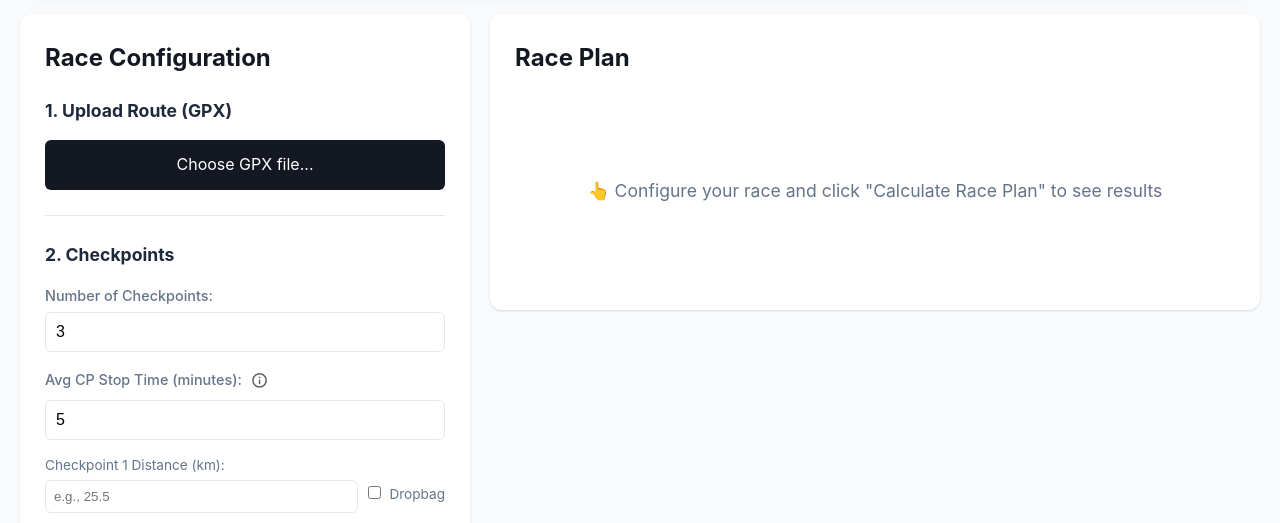
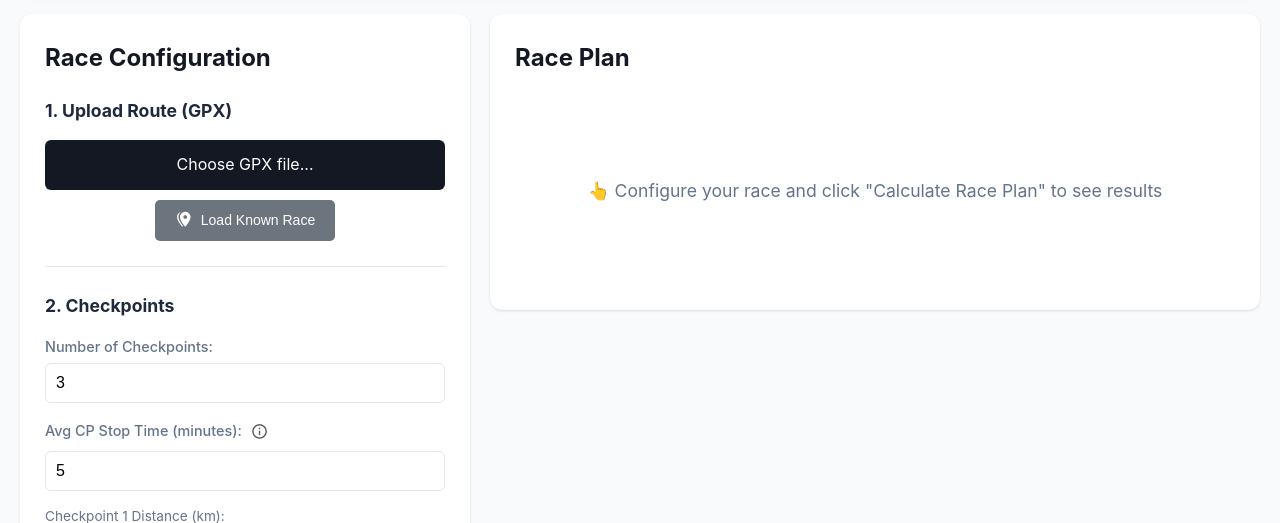
Before and after one commit to lennon101/RaceCraft, a Flask app: page / in a window 1280 px wide. Shown: the part 272-795 px from the top of the page. Run offline with Flask 3, Linux system fonts and the light colour scheme; some libraries are stand-ins or nearby versions.

Commit message:
Add Load Known Races feature with backend and frontend implementation
Co-authored-by: lennon101 <1709944+lennon101@users.noreply.github.com>

```diff
--- a/app.py
+++ b/app.py
@@ -130,16 +130,19 @@ if os.environ.get('FLASK_ENV') == 'production' or os.path.exists('/app'):
     # Docker/production environment
     app.config['UPLOAD_FOLDER'] = '/app/data/uploads'
     app.config['SAVED_PLANS_FOLDER'] = '/app/data/saved_plans'
+    app.config['KNOWN_RACES_FOLDER'] = '/app/data/known_races'
 else:
     # Local development environment
     app.config['UPLOAD_FOLDER'] = os.path.join(os.getcwd(), 'FuelPlanData', 'uploads')
     app.config['SAVED_PLANS_FOLDER'] = os.path.join(os.getcwd(), 'FuelPlanData', 'saved_plans')
+    app.config['KNOWN_RACES_FOLDER'] = os.path.join(os.getcwd(), 'FuelPlanData', 'known_races')
 
 app.config['MAX_CONTENT_LENGTH'] = 16 * 1024 * 1024  # 16MB max file size
 
 # Ensure directories exist
 os.makedirs(app.config['UPLOAD_FOLDER'], exist_ok=True)
 os.makedirs(app.config['SAVED_PLANS_FOLDER'], exist_ok=True)
+os.makedirs(app.config['KNOWN_RACES_FOLDER'], exist_ok=True)
 
 # Constants
 DEFAULT_CARBS_PER_HOUR = 60.0
@@ -851,6 +854,116 @@ def upload_gpx():
         })
     except Exception as e:
         return jsonify({'error': f'Error parsing GPX file: {str(e)}'}), 400
+
+def parse_known_race_filename(filename):
+    """
+    Parse known race filename according to format: Race_Organiser-race_name-year.gpx
+    Returns dict with organiser, race_name, year, or None if invalid format.
+    """
+    if not filename.endswith('.gpx'):
+        return None
+
+    # Remove .gpx extension
+    name_without_ext = filename[:-4]
+
+    # Split by '-' and expect at least 3 parts
+    parts = name_without_ext.split('-')
+    if len(parts) < 3:
+        return None
+
+    # Last part should be a 4-digit year
+    year_str = parts[-1]
+    if not (year_str.isdigit() and len(year_str) == 4):
+        return None
+
+    # First part is organiser, everything in between is race name
+    organiser = parts[0]
+    race_name = '-'.join(parts[1:-1])  # Join middle parts back together
+    year = int(year_str)
+
+    return {
+        'organiser': organiser,
+        'race_name': race_name.replace('_', ' '),  # Convert underscores to spaces
+        'year': year,
+        'filename': filename
+    }
+
+@app.route('/api/list-known-races', methods=['GET'])
+def list_known_races():
+    """List all known races from the known_races directory."""
+    try:
+        known_races_folder = app.config['KNOWN_RACES_FOLDER']
+
+        if not os.path.exists(known_races_folder):
+            return jsonify({'races': [], 'error': 'Known races folder not found'})
+
+        races = []
+        for filename in os.listdir(known_races_folder):
+            if filename.endswith('.gpx'):
+                parsed = parse_known_race_filename(filename)
+                if parsed:
+                    # Add full path for internal use
+                    parsed['filepath'] = os.path.join(known_races_folder, filename)
+                    races.append(parsed)
+
+        # Sort by year (descending), then by organiser, then by race name
+        races.sort(key=lambda x: (-x['year'], x['organiser'], x['race_name']))
+
+        # Group by organiser
+        grouped = {}
+        for race in races:
+            organiser = race['organiser']
+            if organiser not in grouped:
+                grouped[organiser] = []
+            grouped[organiser].append(race)
+
+        return jsonify({
+            'races': races,
+            'grouped': grouped
+        })
+    except Exception as e:
+        return jsonify({'error': f'Error listing known races: {str(e)}'}), 500
+
+@app.route('/api/load-known-race/<filename>', methods=['GET'])
+def load_known_race(filename):
+    """Load a known race GPX file."""
+    try:
+        from werkzeug.utils import secure_filename
+        secure_name = secure_filename(filename)
+        filepath = os.path.join(app.config['KNOWN_RACES_FOLDER'], secure_name)
+
+        if not os.path.exists(filepath):
+            return jsonify({'error': 'Known race file not found'}), 404
+
+        # Parse the GPX file
+        trackpoints = parse_gpx_file(filepath)
+        total_distance = calculate_total_distance(trackpoints)
+
+        # Calculate total elevation
+        total_elev_gain = 0.0
+        total_elev_loss = 0.0
+        for i in range(len(trackpoints) - 1):
+            elev_change = trackpoints[i + 1][2] - trackpoints[i][2]
+            if elev_change > 0:
+                total_elev_gain += elev_change
+            else:
+                total_elev_loss += abs(elev_change)
+
+        # Parse metadata from filename
+        metadata = parse_known_race_filename(filename)
+
+        return jsonify({
+            'filename': secure_name,
+            'total_distance': round(total_distance, 2),
+            'total_distance_miles': round(total_distance * 0.621371, 2),
+            'total_elev_gain': round(total_elev_gain, 0),
+            'total_elev_loss': round(total_elev_loss, 0),
+            'num_trackpoints': len(trackpoints),
+            'metadata': metadata,
+            'is_known_race': True
+        })
+    except Exception as e:
+        return jsonify({'error': f'Error loading known race: {str(e)}'}), 500
 
 @app.route('/api/calculate', methods=['POST'])
 def calculate():
--- a/static/css/style.css
+++ b/static/css/style.css
@@ -935,3 +935,39 @@ tbody tr:last-child td {
 .migration-prompt-content a:hover {
     color: #f0f0f0;
 }
+
+/* Known Race modal styles */
+.secondary-btn {
+    padding: 10px 20px;
+    background-color: #6c757d;
+    color: white;
+    border: none;
+    border-radius: 5px;
+    cursor: pointer;
+    font-size: 14px;
+    display: inline-flex;
+    align-items: center;
+    gap: 8px;
+    transition: background-color 0.3s ease;
+}
+
+.secondary-btn:hover {
+    background-color: #5a6268;
+}
+
+.secondary-btn .mdi {
+    font-size: 18px;
+}
+
+.known-race-item {
+    transition: all 0.2s ease;
+}
+
+.known-race-item:hover {
+    transform: translateX(5px);
+}
+
+.btn-sm {
+    padding: 5px 15px !important;
+    font-size: 14px !important;
+}
--- a/static/js/app.js
+++ b/static/js/app.js
@@ -64,6 +64,13 @@ const exportPlanBtn = document.getElementById('export-plan-btn');
 const importPlanBtn = document.getElementById('import-plan-btn');
 const importPlanFileInput = document.getElementById('import-plan-file-input');
 
+// Known Race modal elements
+const loadKnownRaceBtn = document.getElementById('load-known-race-btn');
+const knownRaceModal = document.getElementById('known-race-modal');
+const knownRaceSearch = document.getElementById('known-race-search');
+const knownRacesList = document.getElementById('known-races-list');
+const knownRaceCancelBtn = document.getElementById('known-race-cancel-btn');
+
 // Event Listeners
 gpxFileInput.addEventListener('change', handleGPXUpload);
 numCheckpointsInput.addEventListener('input', () => {
@@ -85,6 +92,11 @@ exportImportCancelBtn.addEventListener('click', () => hideModal(exportImportModa
 exportPlanBtn.addEventListener('click', exportCurrentPlan);
 importPlanBtn.addEventListener('click', () => importPlanFileInput.click());
 importPlanFileInput.addEventListener('change', handleImportPlan);
+
+// Known Race listeners
+loadKnownRaceBtn.addEventListener('click', showKnownRaceModal);
+knownRaceCancelBtn.addEventListener('click', () => hideModal(knownRaceModal));
+knownRaceSearch.addEventListener('input', filterKnownRaces);
 
 // Fatigue checkbox toggles fitness level dropdown
 fatigueEnabledInput.addEventListener('change', () => {
@@ -2054,6 +2066,163 @@ async function performLocalMigration() {
     }
 }
 
+// Known Races functionality
+let allKnownRaces = [];
+
+async function showKnownRaceModal() {
+    try {
+        // Fetch known races from API
+        const response = await fetch('/api/list-known-races');
+        const data = await response.json();
+
+        if (!response.ok) {
+            alert('Error loading known races: ' + (data.error || 'Unknown error'));
+            return;
+        }
+
+        allKnownRaces = data.races || [];
+        renderKnownRaces(allKnownRaces);
+
+        // Show modal
+        knownRaceModal.style.display = 'flex';
+    } catch (error) {
+        console.error('Error loading known races:', error);
+        alert('Failed to load known races. Please try again.');
+    }
+}
+
+function renderKnownRaces(races) {
+    knownRacesList.innerHTML = '';
+
+    if (races.length === 0) {
+        knownRacesList.innerHTML = '<p style="text-align: center; color: #666;">No known races found.</p>';
+        return;
+    }
+
+    // Group races by organiser
+    const grouped = {};
+    races.forEach(race => {
+        if (!grouped[race.organiser]) {
+            grouped[race.organiser] = [];
+        }
+        grouped[race.organiser].push(race);
+    });
+
+    // Render grouped races
+    Object.keys(grouped).sort().forEach(organiser => {
+        const organiserDiv = document.createElement('div');
+        organiserDiv.className = 'known-race-organiser';
+        organiserDiv.style.marginBottom = '20px';
+
+        const organiserHeader = document.createElement('h3');
+        organiserHeader.textContent = organiser;
+        organiserHeader.style.borderBottom = '2px solid #2563eb';
+        organiserHeader.style.paddingBottom = '5px';
+        organiserHeader.style.marginBottom = '10px';
+        organiserDiv.appendChild(organiserHeader);
+
+        grouped[organiser].forEach(race => {
+            const raceDiv = document.createElement('div');
+            raceDiv.className = 'known-race-item';
+            raceDiv.style.padding = '10px';
+            raceDiv.style.marginBottom = '5px';
+            raceDiv.style.backgroundColor = '#f8f9fa';
+            raceDiv.style.borderRadius = '5px';
+            raceDiv.style.cursor = 'pointer';
+            raceDiv.style.transition = 'background-color 0.2s';
+
+            raceDiv.innerHTML = `
+                <div style="display: flex; justify-content: space-between; align-items: center;">
+                    <div>
+                        <strong>${race.race_name}</strong>
+                        <span style="color: #666; margin-left: 10px;">${race.year}</span>
+                    </div>
+                    <button class="btn btn-sm btn-primary" style="padding: 5px 15px; font-size: 14px;">Load</button>
+                </div>
+            `;
+
+            raceDiv.addEventListener('mouseenter', () => {
+                raceDiv.style.backgroundColor = '#e9ecef';
+            });
+
+            raceDiv.addEventListener('mouseleave', () => {
+                raceDiv.style.backgroundColor = '#f8f9fa';
+            });
+
+            const loadButton = raceDiv.querySelector('button');
+            loadButton.addEventListener('click', (e) => {
+                e.stopPropagation();
+                loadKnownRace(race.filename);
+            });
+
+            organiserDiv.appendChild(raceDiv);
+        });
+
+        knownRacesList.appendChild(organiserDiv);
+    });
+}
+
+function filterKnownRaces() {
+    const searchTerm = knownRaceSearch.value.toLowerCase();
+
+    if (!searchTerm) {
+        renderKnownRaces(allKnownRaces);
+        return;
+    }
+
+    const filtered = allKnownRaces.filter(race => {
+        return race.race_name.toLowerCase().includes(searchTerm) ||
+               race.organiser.toLowerCase().includes(searchTerm) ||
+               race.year.toString().includes(searchTerm);
+    });
+
+    renderKnownRaces(filtered);
+}
+
+async function loadKnownRace(filename) {
+    try {
+        const response = await fetch(`/api/load-known-race/${filename}`);
+        const data = await response.json();
+
+        if (!response.ok) {
+            alert('Error loading race: ' + (data.error || 'Unknown error'));
+            return;
+        }
+
+        // Update UI with race info
+        fileNameDisplay.textContent = data.metadata ?
+            `${data.metadata.organiser} - ${data.metadata.race_name} (${data.metadata.year})` :
+            filename;
+
+        gpxInfoBox.innerHTML = `
+            <strong>Distance:</strong> ${data.total_distance} km (${data.total_distance_miles} miles)<br>
+            <strong>Elevation Gain:</strong> ${data.total_elev_gain} m<br>
+            <strong>Elevation Loss:</strong> ${data.total_elev_loss} m<br>
+            <strong>Trackpoints:</strong> ${data.num_trackpoints}
+        `;
+        gpxInfoBox.style.display = 'block';
+
+        // Store the filename for calculations
+        currentPlan.gpx_filename = data.filename;
+        currentPlan.is_known_race = true;
+
+        // Clear checkpoint distances and reset inputs
+        currentPlan.checkpoint_distances = [];
+        generateCheckpointInputs();
+
+        // Hide modal
+        hideModal(knownRaceModal);
+
+        // Clear search
+        knownRaceSearch.value = '';
+
+        alert('Known race loaded successfully! You can now configure checkpoints and calculate your race plan.');
+    } catch (error) {
+        console.error('Error loading known race:', error);
+        alert('Failed to load known race. Please try again.');
+    }
+}
+
 // Initialize input filtering when DOM is loaded
 document.addEventListener('DOMContentLoaded', function() {
     setupNumericInputFiltering();
--- a/templates/index.html
+++ b/templates/index.html
@@ -46,6 +46,11 @@
                         <label for="gpx-file" class="file-label">
                             <span id="file-name">Choose GPX file...</span>
                         </label>
+                    </div>
+                    <div style="text-align: center; margin-top: 10px;">
+                        <button id="load-known-race-btn" class="secondary-btn">
+                            <span class="mdi mdi-map-marker-multiple"></span> Load Known Race
+                        </button>
                     </div>
                     <div id="gpx-info" class="info-box" style="display: none;"></div>
                 </section>
@@ -335,6 +340,23 @@
         </div>
     </div>
 
+    <!-- Load Known Race Modal -->
+    <div id="known-race-modal" class="modal">
+        <div class="modal-content">
+            <h2>Load Known Race</h2>
+            <div class="input-group">
+                <label for="known-race-search">Search:</label>
+                <input type="text" id="known-race-search" placeholder="Search by race name, organiser, or year..." />
+            </div>
+            <div id="known-races-list" style="max-height: 400px; overflow-y: auto; margin-top: 15px;">
+                <!-- Known races will be populated here -->
+            </div>
+            <div class="modal-actions">
+                <button id="known-race-cancel-btn" class="btn btn-secondary">Cancel</button>
+            </div>
+        </div>
+    </div>
+
     <!-- Export/Import Plan Modal -->
     <div id="export-import-modal" class="modal">
         <div class="modal-content">
```
Also changed, not shown: 1 other file.
